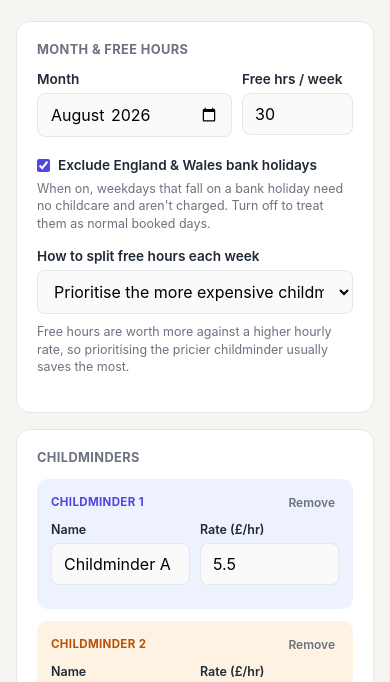
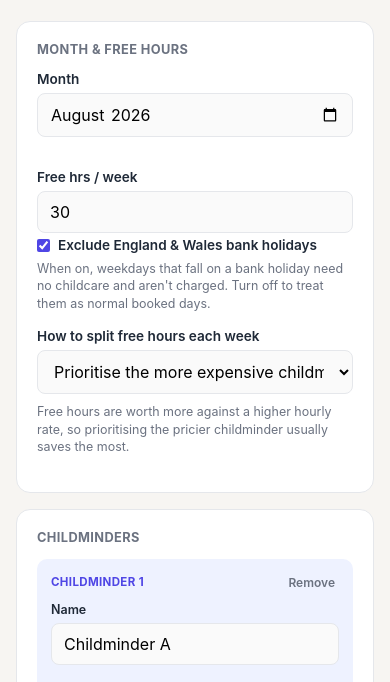
Before and after one commit to atownsend247/childminder-calculator, a plain HTML site: page index.html in a window 390 px wide. Shown: the part 109-791 px from the top of the page. Drawn offline with Linux system fonts and the light colour scheme.

```diff
--- a/styles.css
+++ b/styles.css
@@ -78,7 +78,11 @@
   accent-color: var(--accent);
 }
 .two-col { display: flex; gap: 10px; }
-.two-col .field { flex: 1; }
+.two-col .field { flex: 1; min-width: 0; }
+
+@media (max-width: 420px) {
+  .two-col { flex-direction: column; gap: 16px; }
+}
 
 .cm-block { border-radius: 10px; padding: 14px; margin-bottom: 12px; background: var(--cm-light, #fafafa); }
 .cm-block .field { margin-bottom: 10px; }
```
